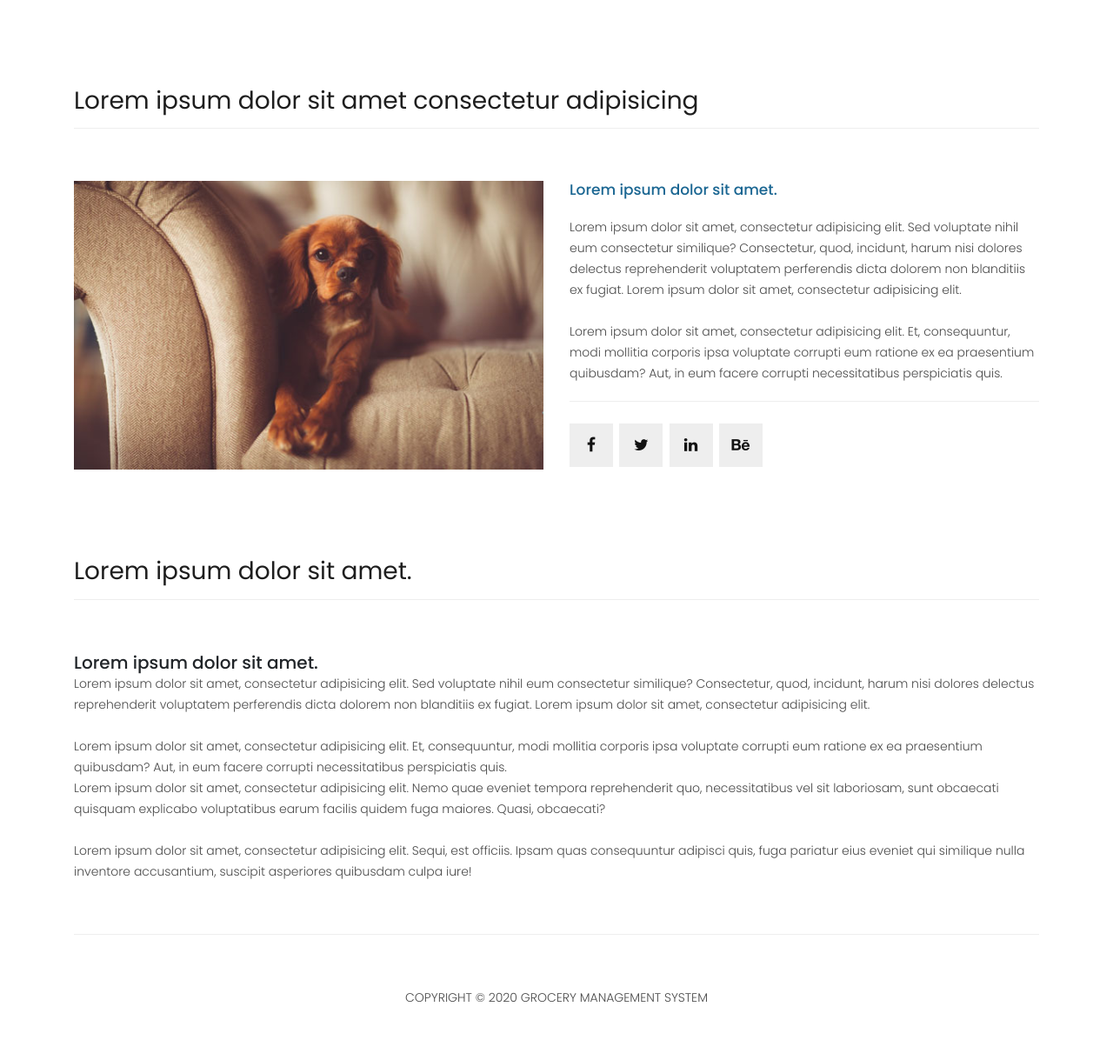
After one commit to bagladivyang03/grocery-management, a Django app: template grocery_management/templates/grocery_management/about.html in a window 1280 px wide. The commit adds this page. Shown: the part 457-1676 px from the top of the page at 87% size. Run offline with Django 3.2, Linux system fonts and the light colour scheme; the template is opened without the code that fills it, so the values that code supplies are empty; parts of the project's set-up code (start-up, migrations or seed data) failed here and were passed over; some libraries are stand-ins or nearby versions; some web fonts are replaced.

Commit message:
added about page and changes links in home pages

```diff
--- /dev/null
+++ b/grocery_management/templates/grocery_management/about.html
@@ -0,0 +1,70 @@
+<!DOCTYPE html>
+{% extends "grocery_management/base.html" %}
+
+{% block body_block %}
+
+    <!-- Page Content -->
+    <div class="page-heading about-heading header-text" style="background-image: url(assets/images/heading-1-1920x500.jpg);">
+        <div class="container">
+          <div class="row">
+            <div class="col-md-12">
+              <div class="text-content">
+                <h4>about us</h4>
+                <h2>our company</h2>
+              </div>
+            </div>
+          </div>
+        </div>
+      </div>
+
+
+      <div class="best-features about-features">
+        <div class="container">
+          <div class="row">
+            <div class="col-md-12">
+              <div class="section-heading">
+                <h2>Lorem ipsum dolor sit amet consectetur adipisicing</h2>
+              </div>
+            </div>
+            <div class="col-md-6">
+              <div class="right-image">
+                <img src="assets/images/about-1-570x350.jpg" alt="">
+              </div>
+            </div>
+            <div class="col-md-6">
+              <div class="left-content">
+                <h4>Lorem ipsum dolor sit amet.</h4>
+                <p>Lorem ipsum dolor sit amet, consectetur adipisicing elit. Sed voluptate nihil eum consectetur similique? Consectetur, quod, incidunt, harum nisi dolores delectus reprehenderit voluptatem perferendis dicta dolorem non blanditiis ex fugiat. Lorem ipsum dolor sit amet, consectetur adipisicing elit.<br><br>Lorem ipsum dolor sit amet, consectetur adipisicing elit. Et, consequuntur, modi mollitia corporis ipsa voluptate corrupti eum ratione ex ea praesentium quibusdam? Aut, in eum facere corrupti necessitatibus perspiciatis quis.</p>
+                <ul class="social-icons">
+                  <li><a href="#"><i class="fa fa-facebook"></i></a></li>
+                  <li><a href="#"><i class="fa fa-twitter"></i></a></li>
+                  <li><a href="#"><i class="fa fa-linkedin"></i></a></li>
+                  <li><a href="#"><i class="fa fa-behance"></i></a></li>
+                </ul>
+              </div>
+            </div>
+          </div>
+        </div>
+      </div>
+
+
+      <div class="team-members">
+        <div class="container">
+          <div class="row">
+            <div class="col-md-12">
+              <div class="section-heading">
+                <h2>Lorem ipsum dolor sit amet.</h2>
+              </div>
+
+              <h5>Lorem ipsum dolor sit amet.</h5>
+
+              <p>Lorem ipsum dolor sit amet, consectetur adipisicing elit. Sed voluptate nihil eum consectetur similique? Consectetur, quod, incidunt, harum nisi dolores delectus reprehenderit voluptatem perferendis dicta dolorem non blanditiis ex fugiat. Lorem ipsum dolor sit amet, consectetur adipisicing elit.<br><br>Lorem ipsum dolor sit amet, consectetur adipisicing elit. Et, consequuntur, modi mollitia corporis ipsa voluptate corrupti eum ratione ex ea praesentium quibusdam? Aut, in eum facere corrupti necessitatibus perspiciatis quis.</p>
+
+              <p>Lorem ipsum dolor sit amet, consectetur adipisicing elit. Nemo quae eveniet tempora reprehenderit quo, necessitatibus vel sit laboriosam, sunt obcaecati quisquam explicabo voluptatibus earum facilis quidem fuga maiores. Quasi, obcaecati? <br><br> Lorem ipsum dolor sit amet, consectetur adipisicing elit. Sequi, est officiis. Ipsam quas consequuntur adipisci quis, fuga pariatur eius eveniet qui similique nulla inventore accusantium, suscipit asperiores quibusdam culpa iure!</p>
+            </div>
+          </div>
+        </div>
+      </div>
+
+
+{% endblock %}
--- a/grocery_management/templates/grocery_management/base.html
+++ b/grocery_management/templates/grocery_management/base.html
@@ -46,7 +46,7 @@
           <div class="collapse navbar-collapse" id="navbarResponsive">
             <ul class="navbar-nav ml-auto">
                 <li class="nav-item active">
-                    <a class="nav-link" href="index.html">Home
+                    <a class="nav-link" href="{% url 'grocery_management:homepage' %}">Home
                       <span class="sr-only">(current)</span>
                     </a>
                 </li>
@@ -54,12 +54,12 @@
                 <li class="nav-item"><a class="nav-link" href="products.html">Products</a></li>
                 <li class="nav-item"><a class="nav-link" href="checkout.html"><i class="fa fa-shopping-cart" aria-hidden="true"></i> Cart</a></li>
 
-                <li class="nav-item"><a class="nav-link" href="contact.html">Contact Us</a></li>
+                <li class="nav-item"><a class="nav-link" href="{% url 'grocery_management:contactus' %}">Contact Us</a></li>
                 <li class="nav-item dropdown">
                     <a class="nav-link dropdown-toggle" data-toggle="dropdown" href="#" role="button" aria-haspopup="true" aria-expanded="false"><i class="fa fa-list fa-lg" aria-hidden="true"></i></a>
 
                     <div class="dropdown-menu">
-                      <a class="dropdown-item" href="about-us.html">About Us</a>
+                      <a class="dropdown-item" href="{% url 'grocery_management:aboutus' %}">About Us</a>
                       <a class="dropdown-item" href="terms.html">View Profile</a>
                       <a class="dropdown-item" href="{% url 'logout' %}">Logout</a>
                     </div>
@@ -77,6 +77,18 @@
     {% endblock %}
 
 
+    <footer>
+      <div class="container">
+        <div class="row">
+          <div class="col-md-12">
+            <div class="inner-content">
+              <p>Copyright © 2020 Grocery Management System</p>
+            </div>
+          </div>
+        </div>
+      </div>
+  </footer>
+
     <!-- Bootstrap core JavaScript -->
     <script src="{% static 'vendor/jquery/jquery.min.js' %}"></script>
     <script src="{% static 'vendor/bootstrap/js/bootstrap.bundle.min.js' %}"></script>
--- a/grocery_management/urls.py
+++ b/grocery_management/urls.py
@@ -8,5 +8,8 @@ app_name = 'grocery_management'
 urlpatterns = [
     path('register/',views.register,name='register'),
     path('login/',views.user_login,name='login'),
-
+    path('about/',views.AboutView.as_view(),name='aboutus'),
+    path('home/',views.HomePageView.as_view(),name='homepage'),
+    # path('contactus/',views.ContactUsView.as_view(),name='contactus'),
+    path('contactus/',views.contact_us,name='contactus'),
 ]
--- a/groceryapp/urls.py
+++ b/groceryapp/urls.py
@@ -21,4 +21,5 @@ urlpatterns = [
     path('admin/', admin.site.urls),
     path('grocery_management/',include('grocery_management.urls')),
     path('logout/',views.user_logout,name='logout'),
+
 ]
```
Also changed, not shown: grocery_management/templates/grocery_management/homepage.html (+3 -13 lines).
